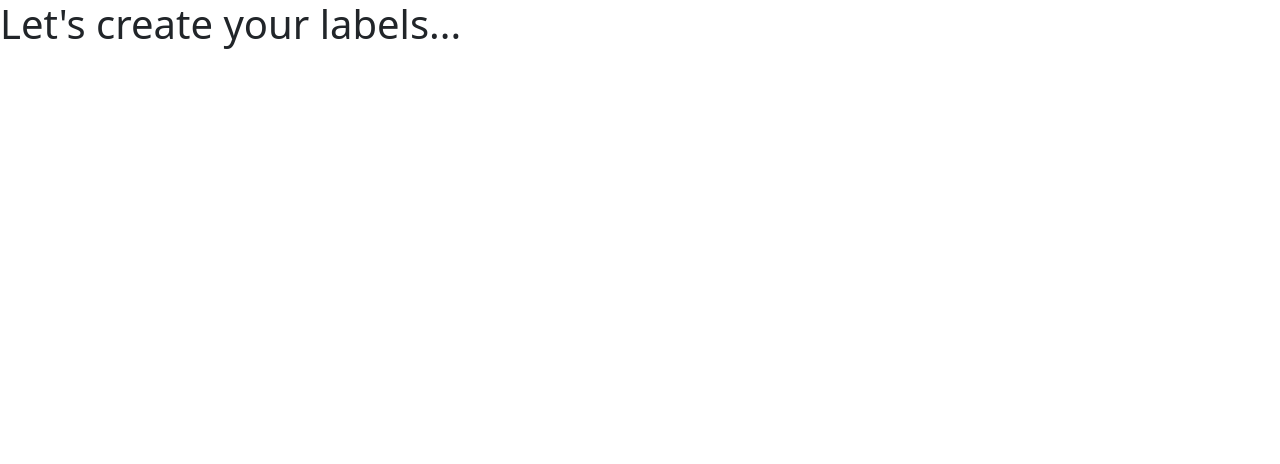
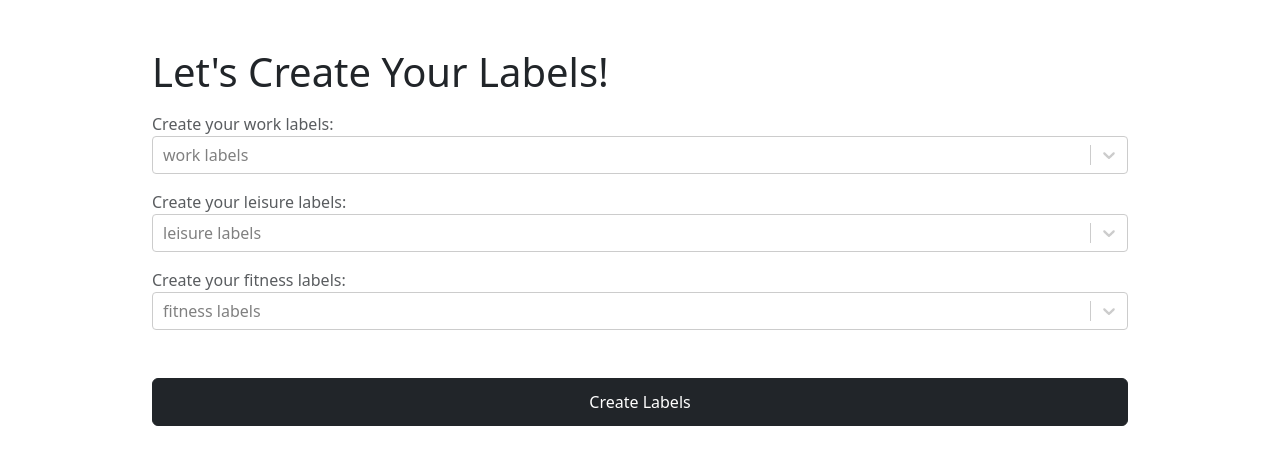
Before and after one commit to HasithaHewakuruppu/COSC3506-Software-Engineering, a Next.js app: page /labels in a window 1280 px wide. Shown: the top 464 px of the page. Built offline with nearby package versions, Linux system fonts and the light colour scheme; no server answers; the database is empty; sample sign-in values are in the browser's storage.

Commit message:
feat: :sparkles: create UI for labels page

```diff
--- a/pages/labels.js
+++ b/pages/labels.js
@@ -1,11 +1,16 @@
 import { useRouter } from 'next/router'
-import { useEffect } from 'react'
+import { useEffect, useState } from 'react'
 import { HOME_PAGE, LOGIN_PAGE } from '../utils/routes'
 import Spinner from '../components/Spinner'
 import { prisma } from '../lib/db'
 import { getSession } from 'next-auth/react'
+import CreatableSelect from 'react-select/creatable'
+import { LEISURE_COLOR, WORK_COLOR, FITNESS_COLOR } from '../utils/colors'
 
 export default function RestrictedPage({ session, alreadyHasLabels }) {
+  const [workLabels, setWorkLabels] = useState([])
+  const [leisureLabels, setLeisureLabels] = useState([])
+  const [fitnessLabels, setFitnessLabel] = useState([])
   const router = useRouter()
   useEffect(() => {
     if (!session) {
@@ -21,10 +26,108 @@ export default function RestrictedPage({ session, alreadyHasLabels }) {
   }
 
   return (
-    <div>
-      <h1>Let&apos;s create your labels...</h1>
+    <div
+      className="container-sm my-8"
+      style={{
+        maxWidth: '1000px',
+      }}
+    >
+      <h1 className="mt-5 mb-3">Let&apos;s Create Your Labels!</h1>
+      <div className="d-flex flex-column gap-3">
+        <div>
+          <label className="fs-8 fw-light text-muted">
+            Create your work labels:
+          </label>
+          <LabelPicker
+            category="WORK"
+            onChange={(options) => {
+              setWorkLabels([
+                options.map((option) => ({
+                  name: option.value,
+                  category: 'WORK',
+                })),
+              ])
+            }}
+          />
+        </div>
+        <div>
+          <label className="fs-8 fw-light text-muted">
+            Create your leisure labels:
+          </label>
+          <LabelPicker
+            category="LEISURE"
+            onChange={(options) => {
+              setLeisureLabels([
+                options.map((option) => ({
+                  name: option.value,
+                  category: 'LEISURE',
+                })),
+              ])
+            }}
+          />
+        </div>
+        <div>
+          <label className="fs-8 fw-light text-muted">
+            Create your fitness labels:
+          </label>
+          <LabelPicker
+            category="FITNESS"
+            onChange={(options) => {
+              setFitnessLabel([
+                options.map((option) => ({
+                  name: option.value,
+                  category: 'FITNESS',
+                })),
+              ])
+            }}
+          />
+        </div>
+      </div>
+      <div
+        className="d-flex my-5"
+        style={{
+          height: '48px',
+        }}
+      >
+        <button type="button" className="btn btn-dark w-100 h-100">
+          Create Labels
+        </button>
+      </div>
     </div>
   )
+}
+
+function LabelPicker({ category, onChange }) {
+  const backgroundColor = getColorForCategory(category)
+
+  return (
+    <CreatableSelect
+      isClearable
+      isMulti
+      placeholder={category.toLowerCase() + ' labels'}
+      styles={{
+        multiValue: (providedStyles) => ({
+          ...providedStyles,
+          backgroundColor: backgroundColor,
+        }),
+      }}
+      onChange={(e) => {
+        onChange(e)
+      }}
+    />
+  )
+}
+
+function getColorForCategory(category) {
+  if (category === 'WORK') {
+    return WORK_COLOR
+  }
+  if (category === 'LEISURE') {
+    return LEISURE_COLOR
+  }
+  if (category === 'FITNESS') {
+    return FITNESS_COLOR
+  }
 }
 
 export const getServerSideProps = async (context) => {
--- /dev/null
+++ b/utils/colors.js
@@ -0,0 +1,3 @@
+export const LEISURE_COLOR = '#fde68a'
+export const WORK_COLOR = '#bfdbfe'
+export const FITNESS_COLOR = '#bbf7d0'
```
